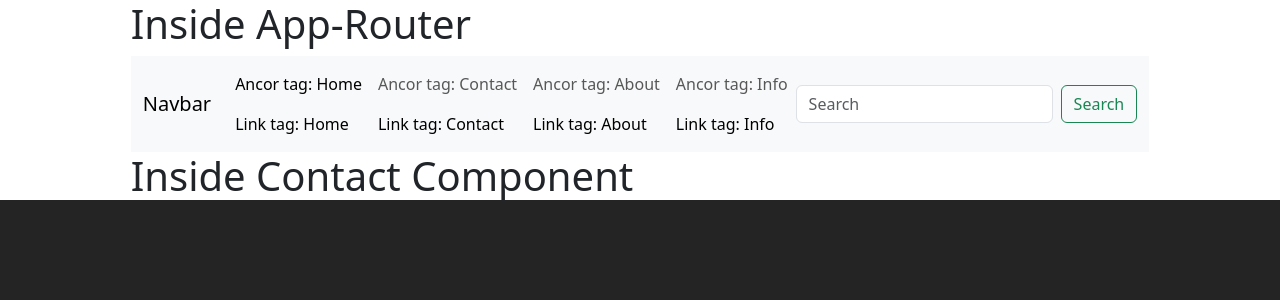
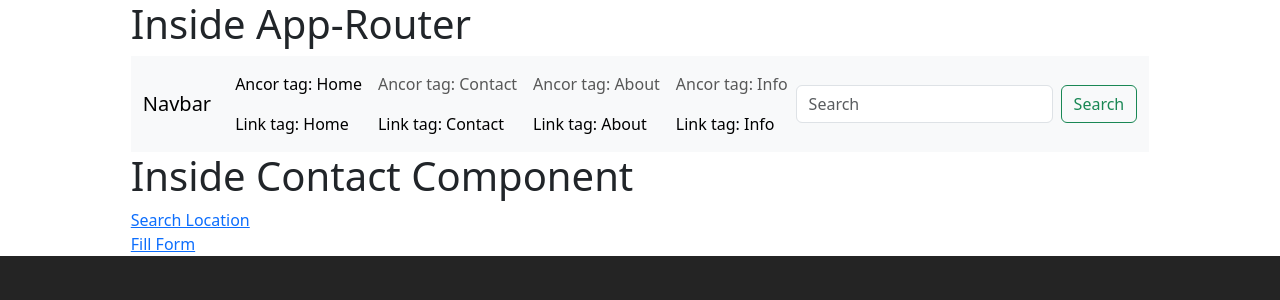
Before and after one commit to kushal022/React-Repo, a React (Vite) app: page /contact in a window 1280 px wide. Shown: the top 300 px of the page. Built offline with nearby package versions, Linux system fonts and the light colour scheme.

Commit message:
Router:create Nested Route

```diff
--- a/src/router/Contact.jsx
+++ b/src/router/Contact.jsx
@@ -1,11 +1,17 @@
 import React from 'react'
 import Header from './Header'
+import { Link, Outlet } from 'react-router-dom'
 
 const Contact = () => {
     return (
         <div>
             <Header />
             <h1>Inside Contact Component</h1>
+            <Link to='location'>Search Location</Link>
+            <br />
+            <Link to='form'>Fill Form</Link>
+            {/* <Outlet /> Require/ must must */}
+            <Outlet />
         </div>
     )
 }
--- a/src/router/ErrorPage.jsx
+++ b/src/router/ErrorPage.jsx
@@ -7,11 +7,12 @@ const ErrorPage = () => {
         }}>
             <img
                 style={{
-                    width: '50%',
-                    height: '70vh',
-                    // objectFit: 'cover',
+                    width: '100%',
+                    height: '100vh',
+                    objectFit: 'cover',
                 }}
-                src="https://th.bing.com/th/id/OIP.QbURL1GMcWBThvk4AP87kQAAAA?rs=1&pid=ImgDetMain" alt="" />
+                src="https://cdn.designbump.com/wp-content/uploads/2012/07/404_error_page.jpg"
+                alt="" />
 
         </div>
     )
--- /dev/null
+++ b/src/router/Form.jsx
@@ -0,0 +1,11 @@
+import React from 'react'
+
+function Form() {
+    return (
+        <div>
+            <h1>Inside Form Component: Child Route</h1>
+        </div>
+    )
+}
+
+export default Form
--- /dev/null
+++ b/src/router/Location.jsx
@@ -0,0 +1,11 @@
+import React from 'react'
+
+function Location() {
+    return (
+        <div>
+            <h1>Inside the location Component: Child Route </h1>
+        </div>
+    )
+}
+
+export default Location
--- a/src/router/RouterDemo2.jsx
+++ b/src/router/RouterDemo2.jsx
@@ -6,6 +6,8 @@ import Contact from './Contact';
 import Info from './Info';
 import About from './About';
 import ErrorPage from './ErrorPage';
+import Location from './Location';
+import Form from './Form';
 function RouterDemo2() {
     return (
         <Router>
@@ -14,7 +16,13 @@ function RouterDemo2() {
                 <Route path='/' element={<Home />} />
                 <Route path='/about' element={<About />} />
                 <Route path='/info' element={<Info />} />
-                <Route path='/contact' element={<Contact />} />
+                <Route path='/contact' element={<Contact />} >
+                    {/* Child/Nested Route of Contact*/}
+                    {/* <Route path='/location' element={<Location />} /> */}
+                    <Route path='location' element={<Location />} />
+                    {/* <Route path='/form' element={<Form />} /> */}
+                    <Route path='form' element={<Form />} />
+                </Route>
                 {/* Error page route if invalid path enter user */}
                 <Route path='/*' element={<ErrorPage />} />
             </Routes>
```
